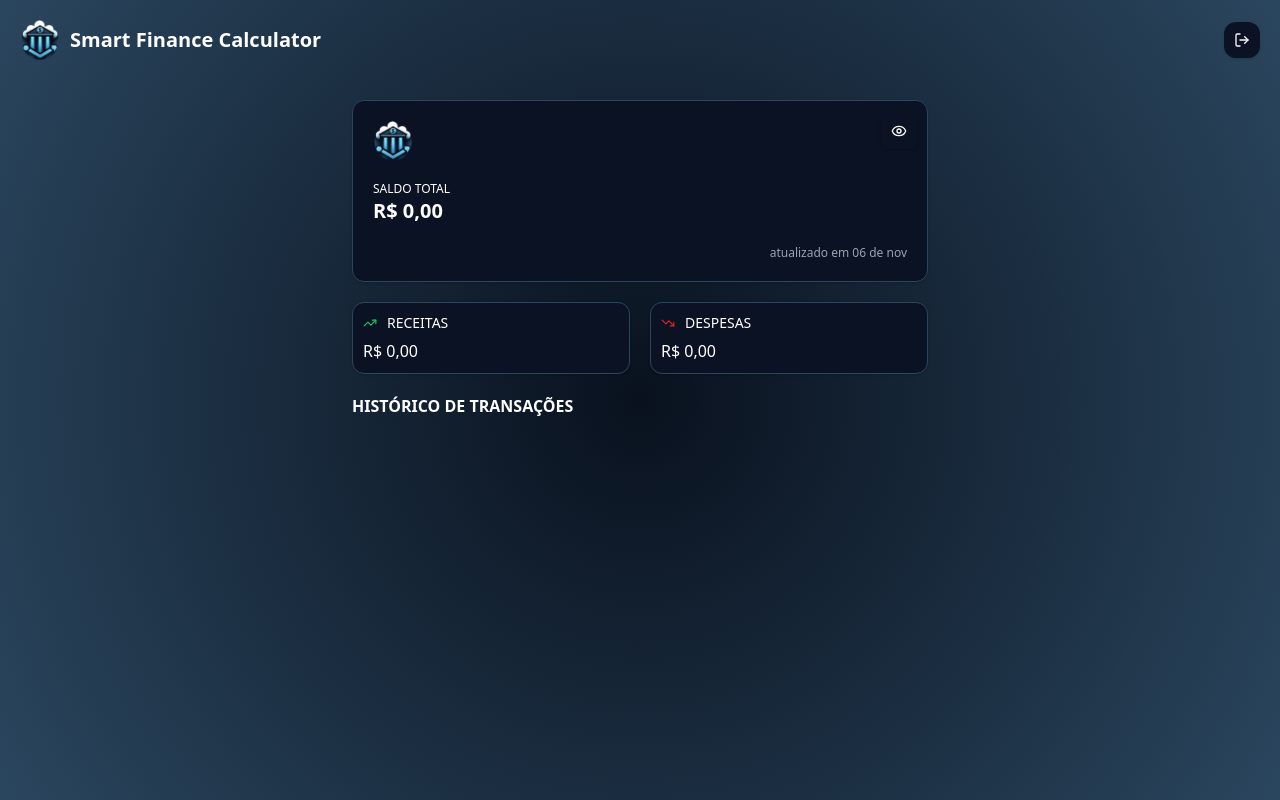
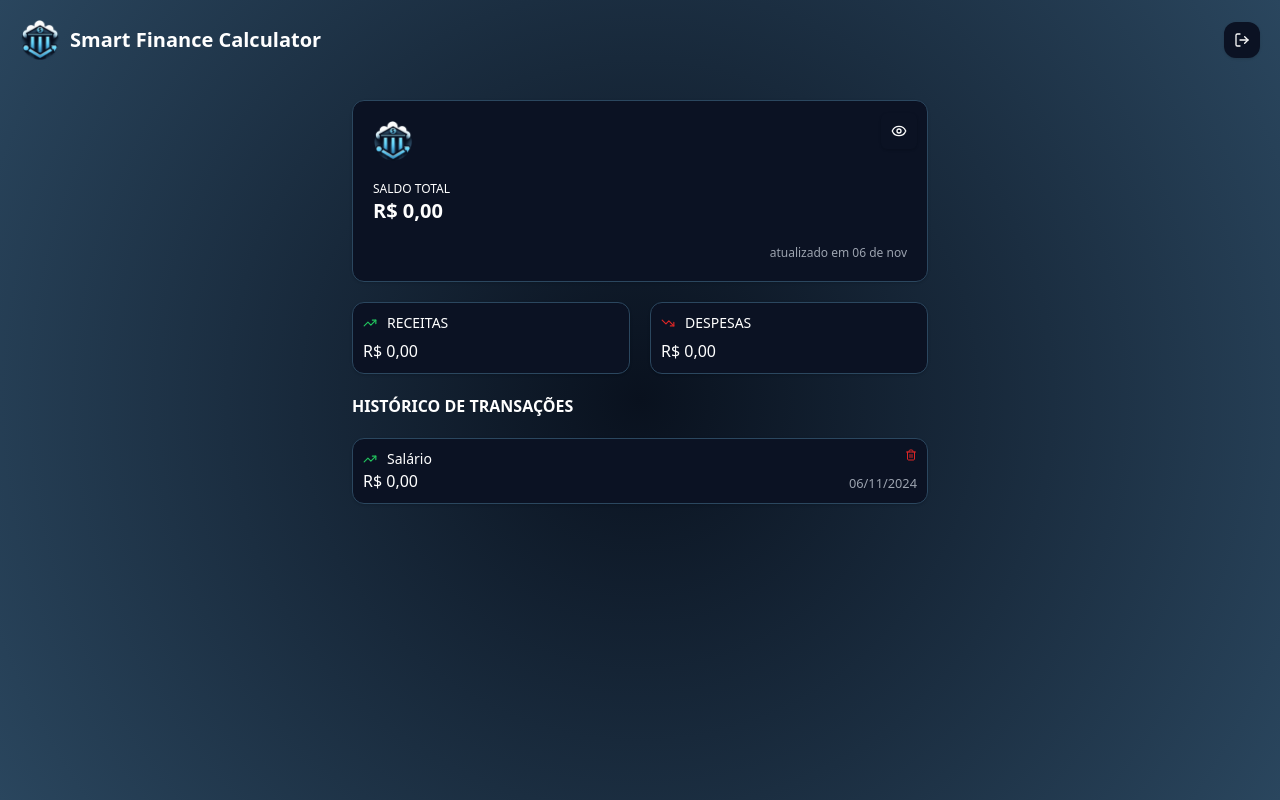
Before and after one commit to arisonfirmino/smart-finance-calculator, a Next.js app: page / in a window 1280 px wide. Built offline with nearby package versions, Linux system fonts and the light colour scheme.

Commit message:
feat: add initial TransactionHistory component

```diff
--- a/app/(home)/page.tsx
+++ b/app/(home)/page.tsx
@@ -2,18 +2,24 @@ import Header from "@/components/header";
 import Balance from "@/components/balance";
 import TotalIncomes from "@/components/total-incomes";
 import TotalExpenses from "@/components/total-expenses";
+import TransactionHistory from "@/components/transaction-history";
 
 const Home = () => {
   return (
     <main className="flex min-h-screen w-full flex-col items-center gap-5">
       <Header />
+
       <div className="w-full max-w-xl space-y-5 px-5 md:px-0">
         <Balance />
+
         <div className="flex gap-5">
           <TotalIncomes />
           <TotalExpenses />
         </div>
+
         <h3 className="font-semibold uppercase">Histórico de transações</h3>
+
+        <TransactionHistory />
       </div>
     </main>
   );
--- /dev/null
+++ b/components/delete-transaction.tsx
@@ -0,0 +1,11 @@
+import { Trash2Icon } from "lucide-react";
+
+const DeleteTransaction = () => {
+  return (
+    <button className="absolute right-2.5 top-2.5 text-red-600">
+      <Trash2Icon size={12} />
+    </button>
+  );
+};
+
+export default DeleteTransaction;
--- /dev/null
+++ b/components/transaction-history.tsx
@@ -0,0 +1,15 @@
+import Transaction from "@/components/transaction";
+
+const TransactionHistory = () => {
+  return (
+    <>
+      <ul>
+        <li>
+          <Transaction />
+        </li>
+      </ul>
+    </>
+  );
+};
+
+export default TransactionHistory;
--- /dev/null
+++ b/components/transaction.tsx
@@ -0,0 +1,23 @@
+import { Card } from "@/components/ui/card";
+import { TrendingUpIcon } from "lucide-react";
+import DeleteTransaction from "@/components/delete-transaction";
+
+const Transaction = () => {
+  return (
+    <Card className="relative flex items-end justify-between p-2.5 duration-500 hover:scale-[1.02]">
+      <div>
+        <div className="flex items-center gap-2.5">
+          <TrendingUpIcon size={14} className="text-green-500" />
+          <h4 className="text-sm capitalize">salário</h4>
+        </div>
+        <h2 className="font-medium">R$ 0,00</h2>
+      </div>
+
+      <DeleteTransaction />
+
+      <small className="text-gray-400">06/11/2024</small>
+    </Card>
+  );
+};
+
+export default Transaction;
```
